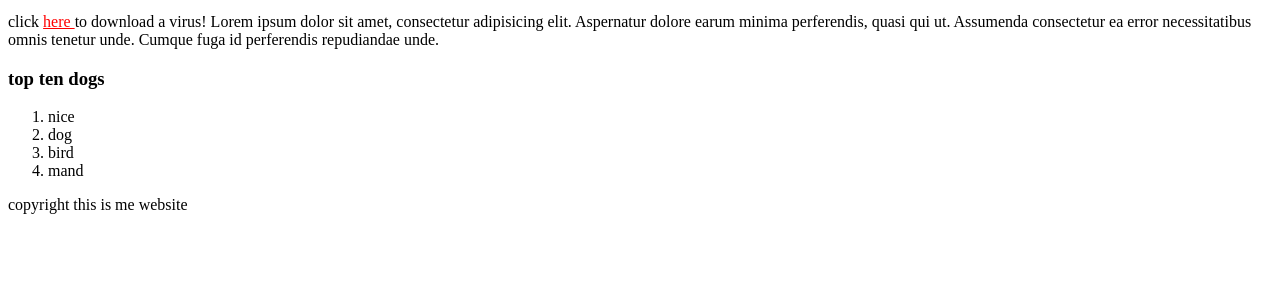
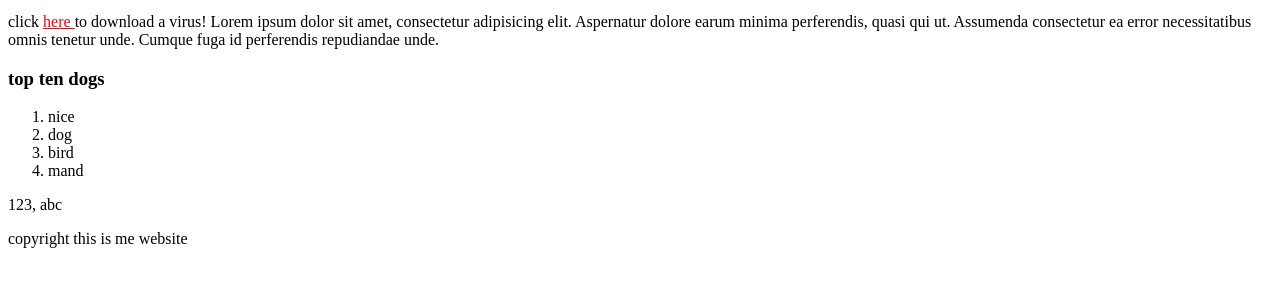
Before and after one commit to wpeckelsen/html-css-project, a plain HTML site: page index.html in a window 1280 px wide. Shown: the part 119-406 px from the top of the page. Drawn offline with Linux system fonts and the light colour scheme.

Commit message:
html updated

```diff
--- a/index.html
+++ b/index.html
@@ -25,6 +25,11 @@
     </ol>
 </div>
 
+<div>
+    <p>123, abc</p>
+</div>
+
+
 </body>
 <footer><p>copyright this is me website</p></footer>
 </html>
```
